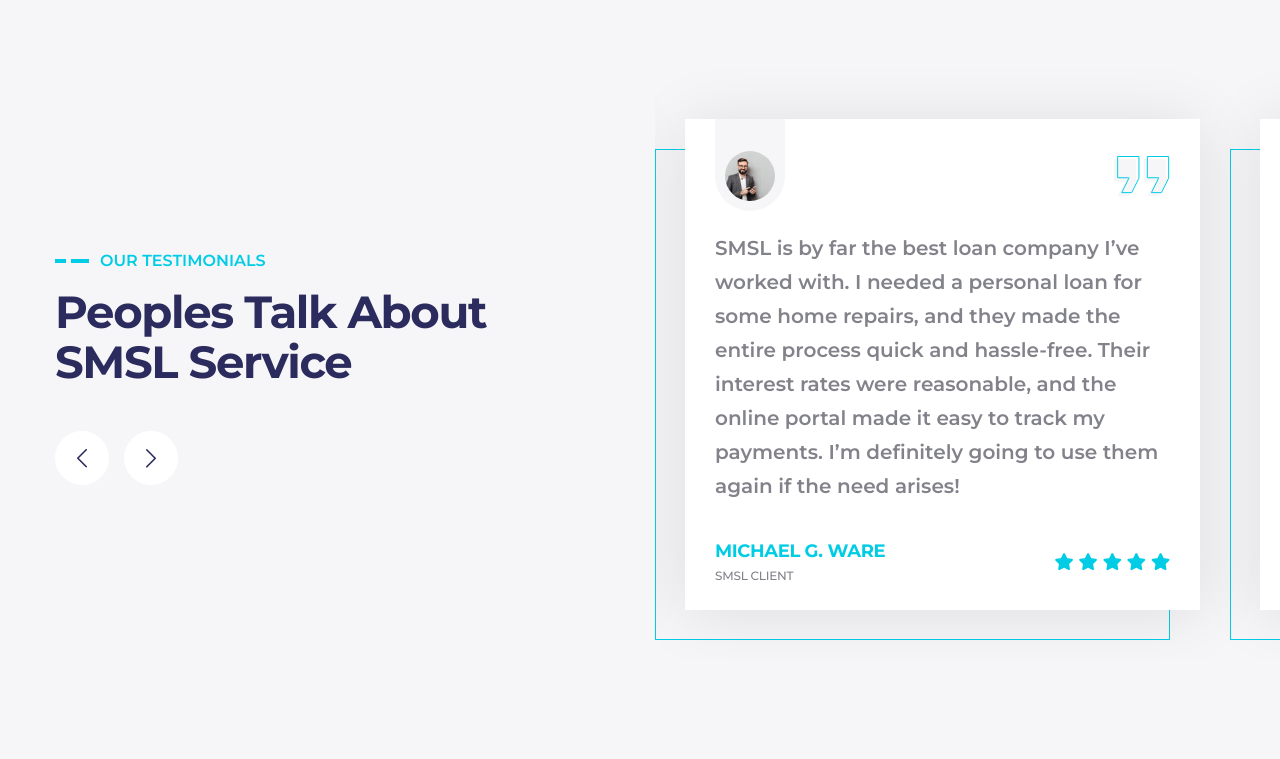
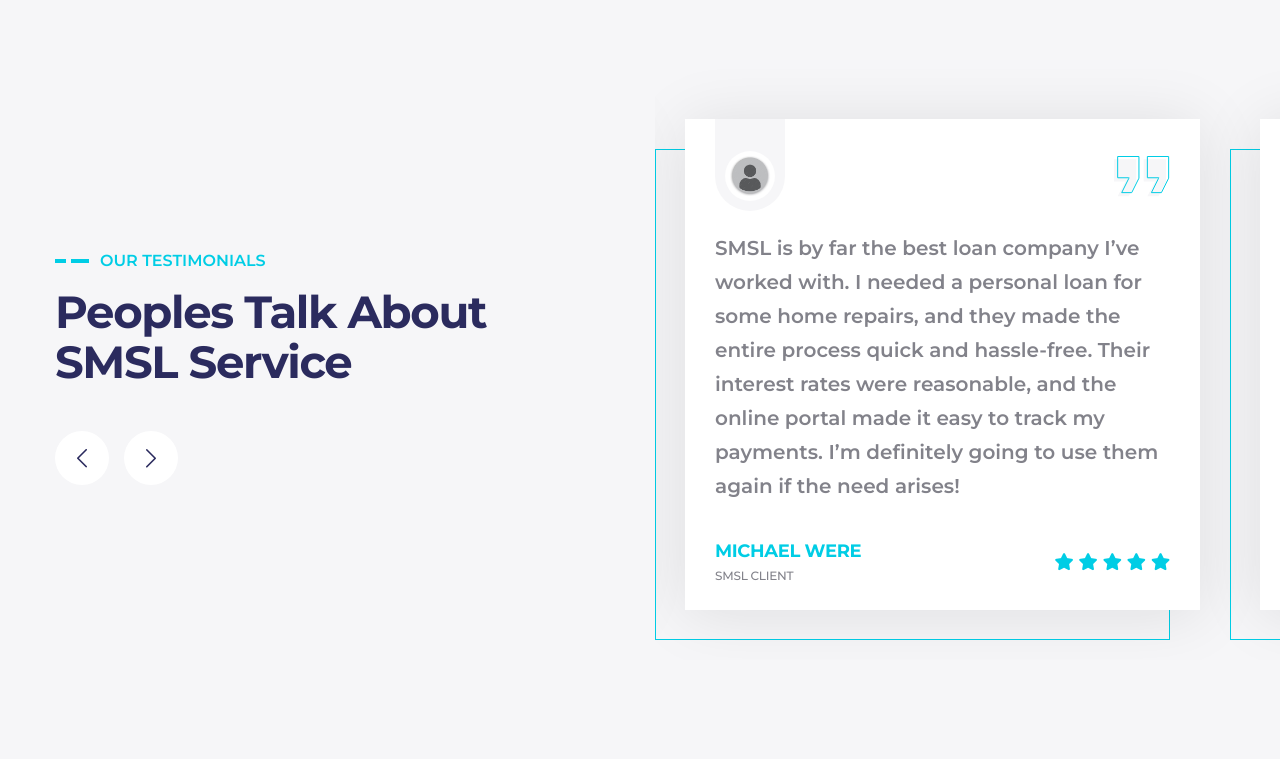
Before and after one commit to arjan001/easilon-html-main, a PHP site: page /about.php in a window 1280 px wide. Shown: the part 3095-3854 px from the top of the page. Run offline with PHP 8.4, Linux system fonts and the light colour scheme; some web fonts are replaced.

Commit message:
TESTIMONIALS FIXED

```diff
--- a/about.php
+++ b/about.php
@@ -406,7 +406,7 @@
                                         <div class="testimonial-card-two__inner">
                                             <div class="testimonial-card-two__top">
                                                 <div class="testimonial-card-two__image">
-                                                    <img src="assets/images/testimonials/testimonial-2-1.jpg" alt="Michael G. Ware">
+                                                    <img src="assets/images/testimonials/testimonial.avif" alt="Michael G. Ware">
                                                 </div><!-- /.testimonial-card-two__image -->
                                                 <svg class="testimonial-card-two__icon" viewBox="0 0 56 41" fill="none" xmlns="http://www.w3.org/2000/svg">
                                                     <path d="M0 25.4448H11.1378L3.71254 40.2951H14.8503L22.2756 25.4448V3.16919H0V25.4448Z" />
@@ -418,7 +418,7 @@
                                             <p class="testimonial-card-two__quote">SMSL is by far the best loan company I’ve worked with. I needed a personal loan for some home repairs, and they made the entire process quick and hassle-free. Their interest rates were reasonable, and the online portal made it easy to track my payments. I’m definitely going to use them again if the need arises!</p><!-- /.testimonial-card-two__quote -->
                                             <div class="testimonial-card-two__bottom">
                                                 <div class="testimonial-card-two__identity">
-                                                    <h4 class="testimonial-card-two__name">Michael G. Ware</h4><!-- /.testimonial-card-two__name -->
+                                                    <h4 class="testimonial-card-two__name">Michael  Were</h4><!-- /.testimonial-card-two__name -->
                                                     <p class="testimonial-card-two__designation">SMSL CLIENT</p><!-- /.testimonial-card-two__designation -->
                                                 </div><!-- /.testimonial-card-two__identity -->
                                                 <div class="easilon-ratings">
@@ -447,7 +447,7 @@
                                         <div class="testimonial-card-two__inner">
                                             <div class="testimonial-card-two__top">
                                                 <div class="testimonial-card-two__image">
-                                                    <img src="assets/images/testimonials/testimonial-2-2.jpg" alt="Mike Hardson">
+                                                    <img src="assets/images/testimonials/testimonial.avif" alt="Mike Hardson">
                                                 </div><!-- /.testimonial-card-two__image -->
                                                 <svg class="testimonial-card-two__icon" viewBox="0 0 56 41" fill="none" xmlns="http://www.w3.org/2000/svg">
                                                     <path d="M0 25.4448H11.1378L3.71254 40.2951H14.8503L22.2756 25.4448V3.16919H0V25.4448Z" />
@@ -459,7 +459,7 @@
                                             <p class="testimonial-card-two__quote">I was hesitant at first about taking out a loan, but SMSL made the process transparent and straightforward. The flexible repayment options made it easy to manage, and there were no hidden fees. I was also pleasantly surprised that I could pay off my loan early without penalties. Highly satisfied with the service!”</p><!-- /.testimonial-card-two__quote -->
                                             <div class="testimonial-card-two__bottom">
                                                 <div class="testimonial-card-two__identity">
-                                                    <h4 class="testimonial-card-two__name">Mike Hardson</h4><!-- /.testimonial-card-two__name -->
+                                                    <h4 class="testimonial-card-two__name">Mike Kinyanjui</h4><!-- /.testimonial-card-two__name -->
                                                     <p class="testimonial-card-two__designation">SMSL CLIENT</p><!-- /.testimonial-card-two__designation -->
                                                 </div><!-- /.testimonial-card-two__identity -->
                                                 <div class="easilon-ratings">
@@ -488,7 +488,7 @@
                                         <div class="testimonial-card-two__inner">
                                             <div class="testimonial-card-two__top">
                                                 <div class="testimonial-card-two__image">
-                                                    <img src="assets/images/testimonials/testimonial-2-3.jpg" alt="Judith White">
+                                                    <img src="assets/images/testimonials/testimonial.avif" alt="Judith White">
                                                 </div><!-- /.testimonial-card-two__image -->
                                                 <svg class="testimonial-card-two__icon" viewBox="0 0 56 41" fill="none" xmlns="http://www.w3.org/2000/svg">
                                                     <path d="M0 25.4448H11.1378L3.71254 40.2951H14.8503L22.2756 25.4448V3.16919H0V25.4448Z" />
@@ -500,7 +500,7 @@
                                             <p class="testimonial-card-two__quote">As a small business owner, cash flow can be unpredictable, and SMSL’s short-term business loans have been a lifesaver. I’ve used them twice now, and each time, the approval was lightning-fast, with minimal paperwork. It’s great to work with a company that understands the needs of small businesses</p><!-- /.testimonial-card-two__quote -->
                                             <div class="testimonial-card-two__bottom">
                                                 <div class="testimonial-card-two__identity">
-                                                    <h4 class="testimonial-card-two__name">Judith White</h4><!-- /.testimonial-card-two__name -->
+                                                    <h4 class="testimonial-card-two__name">Judith Kipyegon</h4><!-- /.testimonial-card-two__name -->
                                                     <p class="testimonial-card-two__designation">SMSL CLIENT</p><!-- /.testimonial-card-two__designation -->
                                                 </div><!-- /.testimonial-card-two__identity -->
                                                 <div class="easilon-ratings">
```
Also changed, not shown: assets/images/testimonials/testimonial.avif (added).
